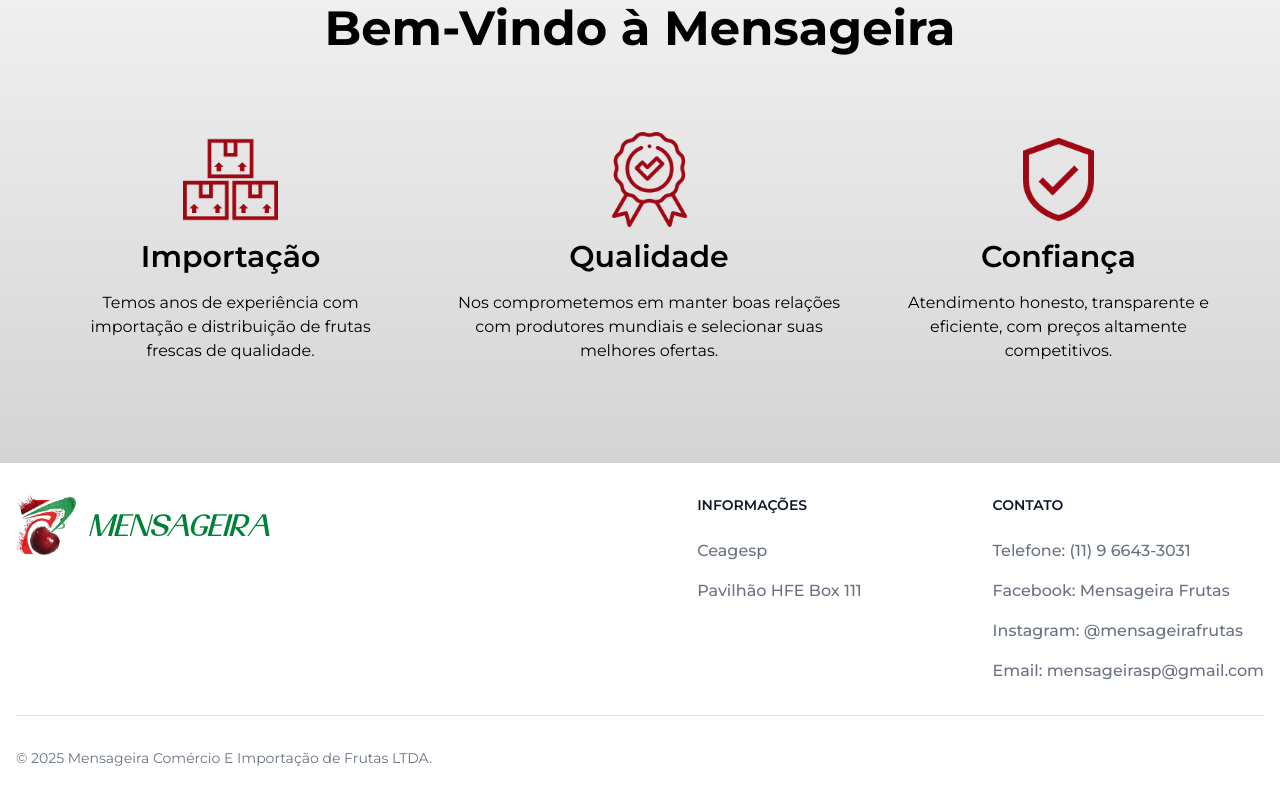
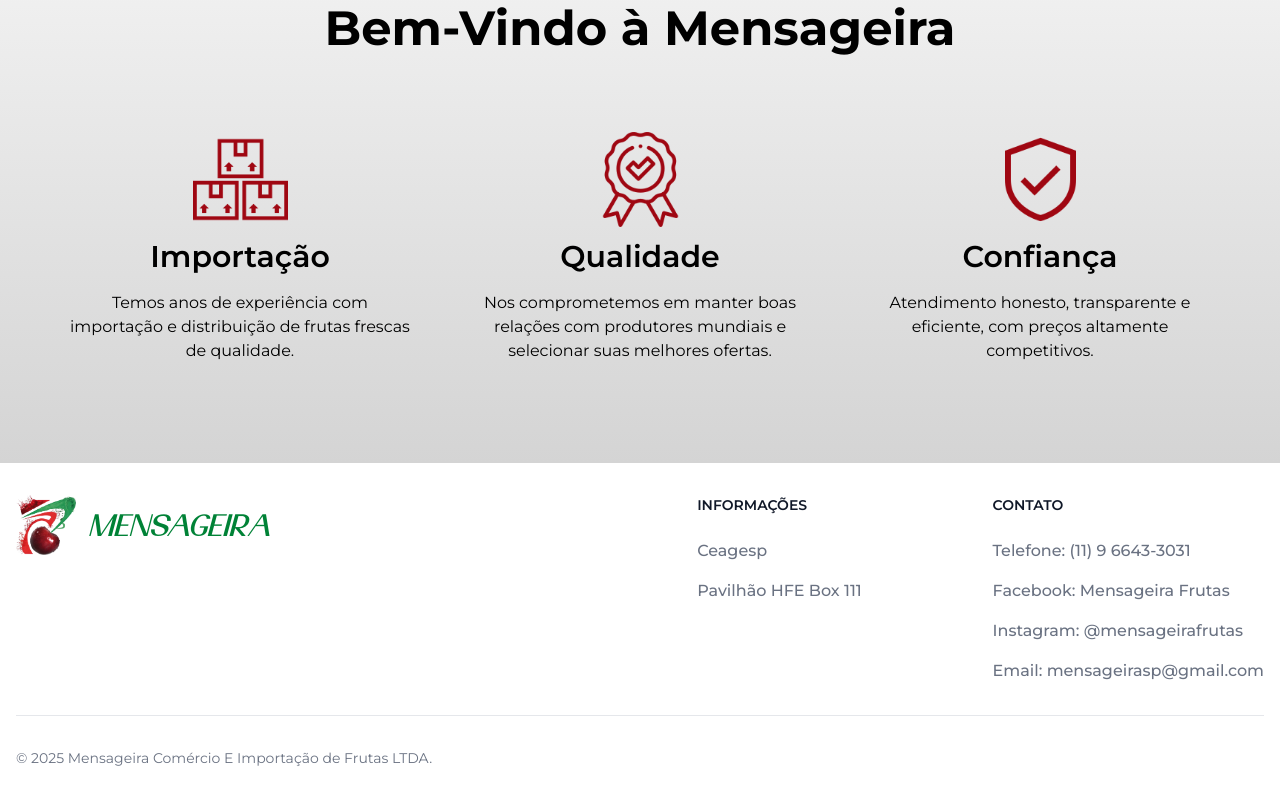
Before and after one commit to OLuizFernando/hortifruti-site, a Next.js app: page / in a window 1280 px wide. Shown: the part 796-1596 px from the top of the page. Built offline with nearby package versions, Linux system fonts and the light colour scheme.

Commit message:
fix `BemVindos` topics spacing

```diff
--- a/components/BemVindos/index.js
+++ b/components/BemVindos/index.js
@@ -25,7 +25,7 @@
         </h2>
         <div className="flex flex-col md:flex-row text-center px-10">
           {itemsData.map((item) => (
-            <div className="flex flex-col justify-center items-center px-7 mb-15 md:mb-auto">
+            <div className="flex flex-col justify-center items-center px-7 mb-15 md:mb-auto flex-1">
               <img width="95" className="mb-3" src={item.iconSrc} />
               <h3 className="text-3xl font-semibold mb-4">{item.title}</h3>
               <p>{item.text}</p>
```
